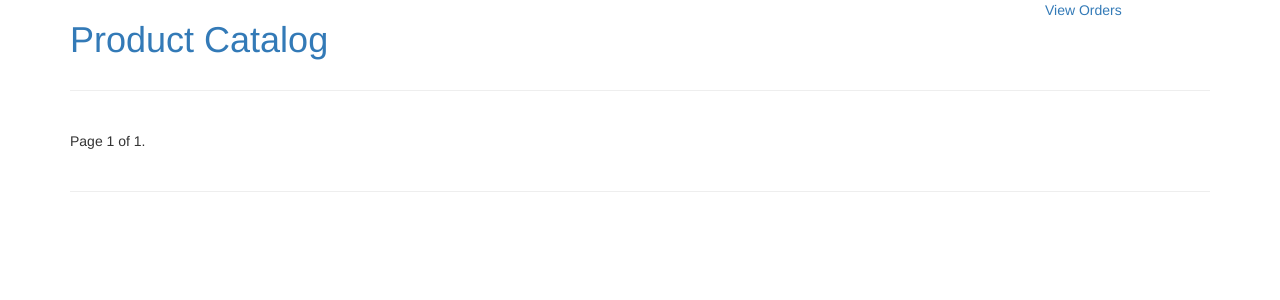
After one commit to dave-worley/django-generic, a Django app: page /product/orders/ in a window 1280 px wide. The commit adds this page. Shown: the top 300 px of the page. Run offline with Django 3.2, Linux system fonts and the light colour scheme; data that the repository does not hold is empty; some libraries are stand-ins or nearby versions.

Commit message:
Order list view.

```diff
--- a/catalogmanager/models.py
+++ b/catalogmanager/models.py
@@ -25,5 +25,9 @@ class Order(models.Model):
     product = models.ForeignKey(Product)
     quantity = models.IntegerField()
 
+    @property
+    def total(self):
+        return self.quantity * self.product.value
+
     def __unicode__(self):
         return "{} ordered by {}".format(self.product.name, self.recipient_name)
--- a/catalogmanager/urls.py
+++ b/catalogmanager/urls.py
@@ -7,5 +7,6 @@ urlpatterns = [
     url(r'^remove/(?P<product_id>\d+)/', views.removeProduct, name='removeproduct'),
     url(r'^upload/', views.uploadProducts, name='uploadproducts'),
     url(r'^order/(?P<product_id>\d+)/', views.orderProduct, name='orderproduct'),
+    url(r'^orders/', views.orderList, name='orders'),
     url(r'^(?P<product_id>\d+)/', views.productDetail, name='product'),
 ]
--- a/catalogmanager/views.py
+++ b/catalogmanager/views.py
@@ -136,3 +136,18 @@ def orderDetail(request, order_id):
         'order': order
     }
     return render(request, 'catalogmanager/order.html', context)
+
+def orderList(request):
+    order_list = Order.objects.all()
+    paginator = Paginator(order_list, 9)
+    page = request.GET.get('page')
+    try:
+        orders = paginator.page(page)
+    except PageNotAnInteger:
+        orders = paginator.page(1)
+    except EmptyPage:
+        orders = paginator.page(paginator.num_pages)
+    context = {
+        'orders': orders
+    }
+    return render(request, 'catalogmanager/orders.html', context)
--- a/templates/base.html
+++ b/templates/base.html
@@ -15,10 +15,16 @@
 </head>
 <body {{ body_attr|safe }}>
 <div class="container">
-  <nav>
-    <h1 id="logo"><a href="/">Product Catalog</a></h1>
-  </nav>
-  {% block content %}<p>Hello world! This is HTML5 Boilerplate.</p>{% endblock %}
+  <div class="row">
+    <div class="col-md-6">
+      <h1 id="logo"><a href="/">Product Catalog</a></h1>
+    </div>
+    <div class="col-md-2 col-md-offset-4 rightnav">
+      <a href="{% url 'orders' %}">View Orders</a>
+    </div>
+  </div>
+  <hr/>
+  {% block content %}{% endblock %}
 </div>
 <script src="//cdnjs.cloudflare.com/ajax/libs/jquery/2.1.4/jquery.min.js"></script>
 <script src="//cdnjs.cloudflare.com/ajax/libs/twitter-bootstrap/3.3.6/js/bootstrap.min.js"></script>
--- /dev/null
+++ b/templates/catalogmanager/orders.html
@@ -0,0 +1,41 @@
+{% extends 'base.html' %}
+{% block content %}
+  <div id="order-items">
+    {% for order in orders %}
+      {% if forloop.first %}
+        <div class="row">{% endif %}
+      <div class="col-lg-4">
+        <h4><a href="{% url 'order' order.id %}">{{ order.quantity }} {{ order.product.name }} ordered by {{ order.recipient_name }}</a></h4>
+        <hr/>
+        <h5>Shipping Information:</h5>
+        <p>
+          {{ order.address }}<br/>
+          {{ order.city }}, {{ order.state }} {{ order.zip }}
+        </p>
+        <hr/>
+        <h5>Order Total:</h5>
+        <p>{{ order.total }}</p>
+      </div>
+      {% if forloop.counter|divisibleby:3 %}</div>
+        <hr/>
+        <div class="row">{% endif %}
+      {% if forloop.last %}</div>{% endif %}
+    {% endfor %}
+  </div>
+  <div class="pagination">
+    <span class="step-links">
+        {% if orders.has_previous %}
+          <a href="?page={{ orders.previous_page_number }}">previous</a>
+        {% endif %}
+
+      <span class="current">
+            Page {{ orders.number }} of {{ orders.paginator.num_pages }}.
+      </span>
+
+      {% if orders.has_next %}
+        <a href="?page={{ orders.next_page_number }}">next</a>
+      {% endif %}
+    </span>
+  </div>
+  <hr/>
+{% endblock %}
```
Also changed, not shown: README.md, 1 other file.
